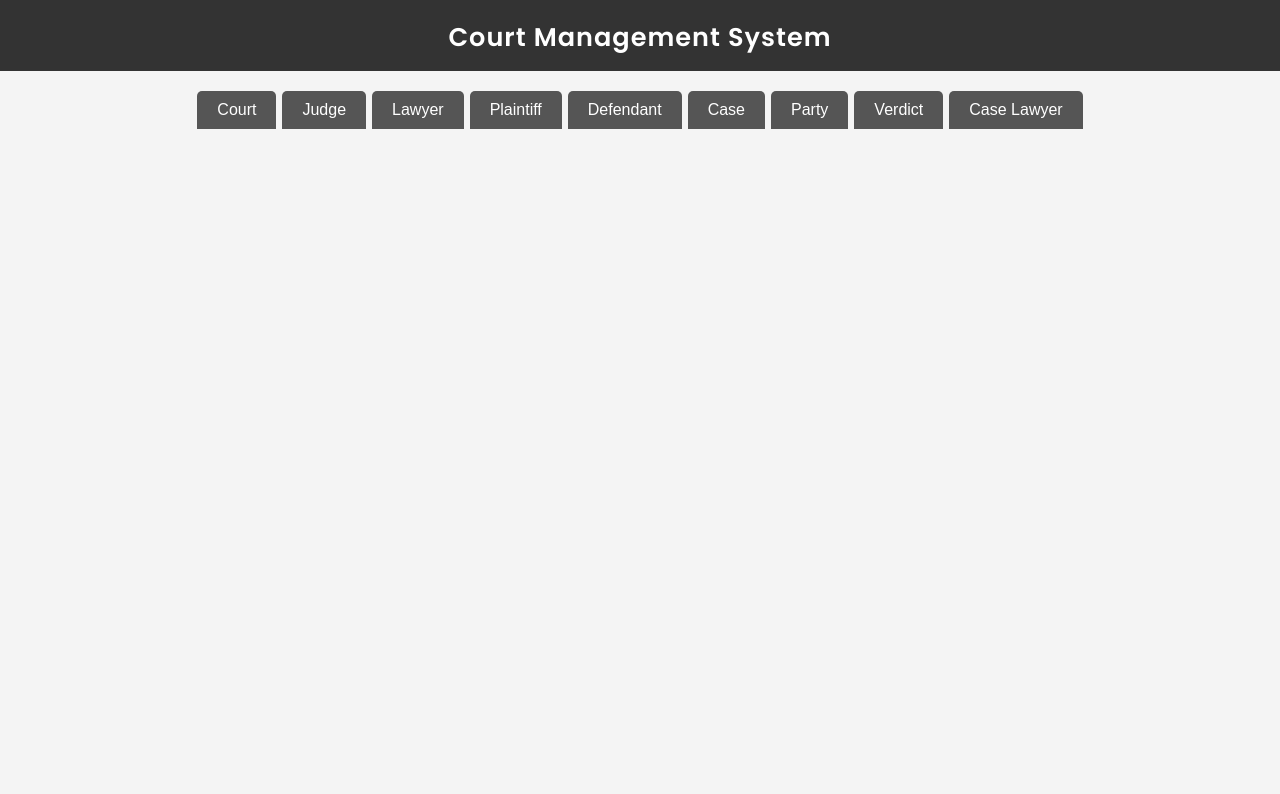
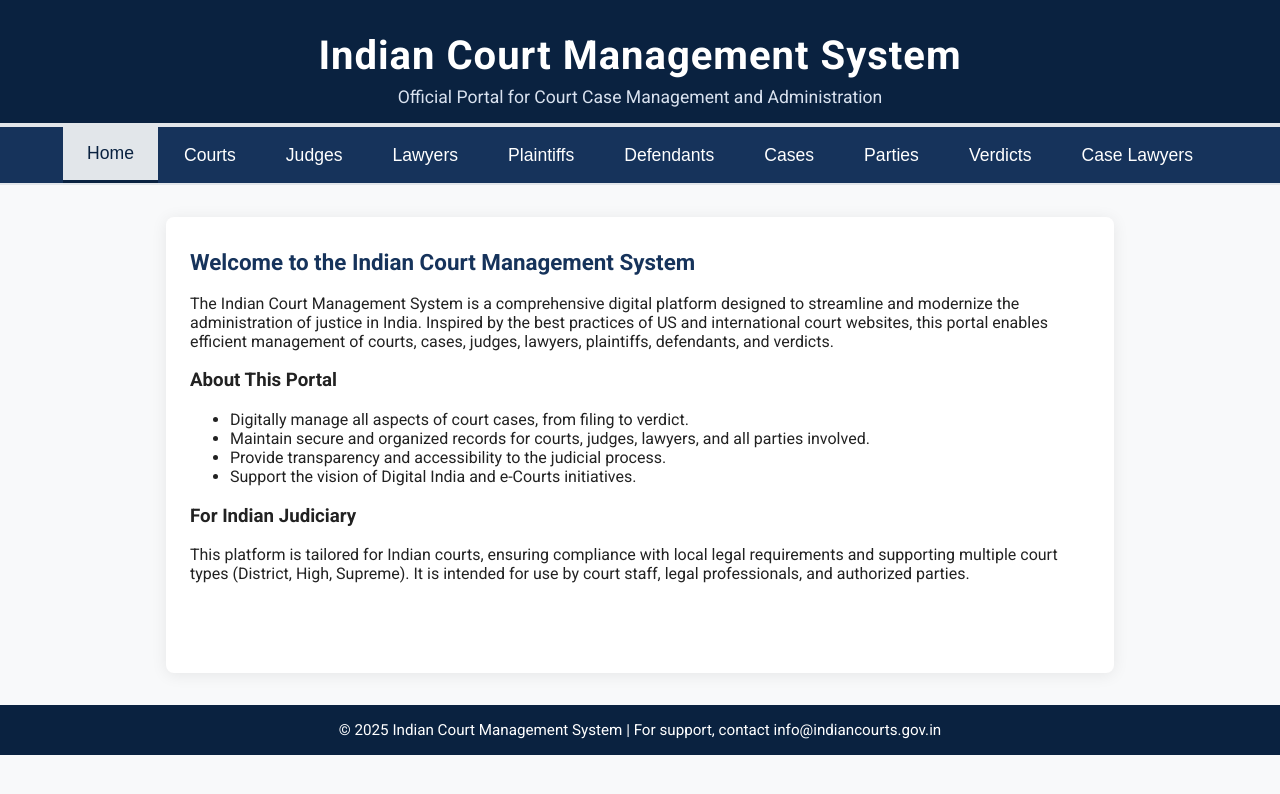
Before and after one commit to supersam300/restfull-api-dbms-courtDB-project, a website: page public/frontend.html in a window 1280 px wide. Drawn offline with Linux system fonts and the light colour scheme.

Commit message:
Update frontend.html(add home page)

```diff
--- a/public/frontend.html
+++ b/public/frontend.html
@@ -3,83 +3,101 @@
 <head>
   <meta charset="UTF-8" />
   <meta name="viewport" content="width=device-width, initial-scale=1.0"/>
-  <title>Court Management System</title>
-  <link href="https://fonts.googleapis.com/css2?family=Poppins:wght@300;400;600&display=swap" rel="stylesheet"/>
+  <title>Indian Court Management System</title>
+  <link href="https://fonts.googleapis.com/css2?family=Roboto:wght@400;700&display=swap" rel="stylesheet"/>
   <style>
     body {
-      font-family: 'Poppins', sans-serif;
+      font-family: 'Roboto', Arial, sans-serif;
       margin: 0;
       padding: 0;
-      background-color: #f4f4f4;
+      background-color: #f8f9fa;
+      color: #222;
+    }
+    header {
+      background-color: #0a2240;
+      color: #fff;
+      padding: 32px 0 16px 0;
+      text-align: center;
+      border-bottom: 4px solid #e2e6ea;
+    }
+    header h1 {
+      margin: 0;
+      font-size: 2.5rem;
+      letter-spacing: 1px;
+      font-weight: 700;
+    }
+    header p {
+      margin: 8px 0 0 0;
+      font-size: 1.1rem;
+      color: #d9e2ef;
     }
     nav {
-      background-color: #333;
-      color: white;
-      padding: 18px 20px 14px 20px;
-      text-align: center;
-      font-size: 1.6rem;
-      font-weight: 600;
-      letter-spacing: 1px;
-    }
-    .tabs {
+      background-color: #16335b;
       display: flex;
       justify-content: center;
-      margin-top: 20px;
       flex-wrap: wrap;
-      gap: 6px;
+      gap: 2px;
+      padding: 0;
+      border-bottom: 2px solid #e2e6ea;
     }
     .tab-button {
-      background-color: #555;
-      color: white;
+      background: none;
+      color: #fff;
       border: none;
-      padding: 10px 20px;
+      padding: 16px 24px;
+      font-size: 1.1rem;
       cursor: pointer;
-      border-radius: 5px 5px 0 0;
-      font-size: 1rem;
-      transition: background 0.2s;
+      font-weight: 500;
+      transition: background 0.2s, color 0.2s;
     }
-    .tab-button.active {
-      background-color: #007bff;
-      font-weight: bold;
+    .tab-button.active, .tab-button:hover {
+      background-color: #e2e6ea;
+      color: #0a2240;
+      border-bottom: 3px solid #0a2240;
+    }
+    .container {
+      max-width: 900px;
+      margin: 32px auto 0 auto;
+      background: #fff;
+      border-radius: 8px;
+      box-shadow: 0 2px 16px rgba(0,0,0,0.08);
+      padding: 32px 24px 24px 24px;
+      min-height: 400px;
     }
     .tab-content {
       display: none;
-      padding: 20px;
-      background-color: white;
-      border-radius: 0 0 8px 8px;
-      box-shadow: 0 2px 10px rgba(0,0,0,0.1);
-      margin-bottom: 30px;
-      margin-top: 0;
     }
     .tab-content.active {
       display: block;
     }
-    .container {
-      max-width: 800px;
-      margin: auto;
+    h2 {
+      color: #16335b;
+      font-size: 1.4rem;
+      margin-top: 0;
     }
     input[type="text"], input[type="number"] {
-      width: calc(100% - 22px);
+      width: 100%;
       padding: 10px;
-      margin-bottom: 10px;
-      border: 1px solid #ccc;
-      border-radius: 3px;
+      margin-bottom: 12px;
+      border: 1px solid #b0b8c1;
+      border-radius: 4px;
       font-size: 1rem;
+      background: #f4f6f8;
     }
     button.action {
-      background-color: #28a745;
-      color: white;
+      background-color: #0a2240;
+      color: #fff;
       border: none;
-      padding: 10px 20px;
-      cursor: pointer;
-      border-radius: 3px;
+      padding: 10px 22px;
+      border-radius: 4px;
       margin-right: 10px;
       margin-bottom: 10px;
       font-size: 1rem;
+      cursor: pointer;
       transition: background 0.2s;
     }
     button.action:hover {
-      background-color: #218838;
+      background-color: #16335b;
     }
     table {
       width: 100%;
@@ -88,13 +106,13 @@
       margin-bottom: 10px;
     }
     th, td {
-      border: 1px solid #ddd;
+      border: 1px solid #e2e6ea;
       padding: 8px;
       text-align: left;
       font-size: 1rem;
     }
     th {
-      background-color: #333;
+      background-color: #16335b;
       color: white;
     }
     pre {
@@ -116,24 +134,54 @@
       font-size: 1.08rem;
       margin-bottom: 7px;
     }
+    footer {
+      background: #0a2240;
+      color: #fff;
+      text-align: center;
+      padding: 16px 0;
+      margin-top: 32px;
+      font-size: 0.95rem;
+    }
   </style>
 </head>
 <body>
-<nav>Court Management System</nav>
-<div class="tabs">
-  <button type="button" class="tab-button" onclick="openTab('court')">Court</button>
-  <button type="button" class="tab-button" onclick="openTab('judge')">Judge</button>
-  <button type="button" class="tab-button" onclick="openTab('lawyer')">Lawyer</button>
-  <button type="button" class="tab-button" onclick="openTab('plaintiff')">Plaintiff</button>
-  <button type="button" class="tab-button" onclick="openTab('defendant')">Defendant</button>
-  <button type="button" class="tab-button" onclick="openTab('case')">Case</button>
-  <button type="button" class="tab-button" onclick="openTab('party')">Party</button>
-  <button type="button" class="tab-button" onclick="openTab('verdict')">Verdict</button>
-  <button type="button" class="tab-button" onclick="openTab('caseLawyer')">Case Lawyer</button>
+  <header>
+    <h1>Indian Court Management System</h1>
+    <p>Official Portal for Court Case Management and Administration</p>
+  </header>
+  <nav>
+    <button type="button" class="tab-button active" onclick="openTab('home', event)">Home</button>
+    <button type="button" class="tab-button" onclick="openTab('court', event)">Courts</button>
+    <button type="button" class="tab-button" onclick="openTab('judge', event)">Judges</button>
+    <button type="button" class="tab-button" onclick="openTab('lawyer', event)">Lawyers</button>
+    <button type="button" class="tab-button" onclick="openTab('plaintiff', event)">Plaintiffs</button>
+    <button type="button" class="tab-button" onclick="openTab('defendant', event)">Defendants</button>
+    <button type="button" class="tab-button" onclick="openTab('case', event)">Cases</button>
+    <button type="button" class="tab-button" onclick="openTab('party', event)">Parties</button>
+    <button type="button" class="tab-button" onclick="openTab('verdict', event)">Verdicts</button>
+    <button type="button" class="tab-button" onclick="openTab('caseLawyer', event)">Case Lawyers</button>
+  </nav>
+  <div class="container">
+    <!-- Home -->
+    <div id="home" class="tab-content active">
+      <section>
+        <h2>Welcome to the Indian Court Management System</h2>
+        <p>
+          The Indian Court Management System is a comprehensive digital platform designed to streamline and modernize the administration of justice in India. Inspired by the best practices of US and international court websites, this portal enables efficient management of courts, cases, judges, lawyers, plaintiffs, defendants, and verdicts.
+        </p>
+        <h3>About This Portal</h3>
+        <ul>
+          <li>Digitally manage all aspects of court cases, from filing to verdict.</li>
+          <li>Maintain secure and organized records for courts, judges, lawyers, and all parties involved.</li>
+          <li>Provide transparency and accessibility to the judicial process.</li>
+          <li>Support the vision of Digital India and e-Courts initiatives.</li>
+        </ul>
+        <h3>For Indian Judiciary</h3>
+        <p>
+          This platform is tailored for Indian courts, ensuring compliance with local legal requirements and supporting multiple court types (District, High, Supreme). It is intended for use by court staff, legal professionals, and authorized parties.
+        </p>
+      </section>
     </div>
-
-<div class="container">
-
     <!-- Court -->
     <div id="court" class="tab-content">
       <section>
@@ -339,18 +387,20 @@
       </section>
     </div>
   </div>
-
+  <footer>
+    &copy; 2025 Indian Court Management System | For support, contact info@indiancourts.gov.in
+  </footer>
   <script>
     const base = 'http://localhost:3000';
 
-// Tab switching
-function openTab(tabName) {
+    // Tab switching logic
+    function openTab(tabName, event) {
       const tabs = document.querySelectorAll('.tab-content');
       const buttons = document.querySelectorAll('.tab-button');
       tabs.forEach(tab => tab.classList.remove('active'));
       buttons.forEach(button => button.classList.remove('active'));
       document.getElementById(tabName).classList.add('active');
-  event.target.classList.add('active');
+      if (event) event.target.classList.add('active');
     }
 
     // Render a JSON object as a table
@@ -395,7 +445,6 @@ async function handleActionResponse(res, elId) {
         // If the result contains other keys (e.g. record data), show as table
         const keys = Object.keys(result).filter(k => k !== 'message');
         if (keys.length > 0) {
-      // If only one object (e.g. court_id, court_name, ...), show as table
           if (keys.length > 1 || typeof result[keys[0]] !== 'string') {
             html += renderObjectTable(result);
           }
```
Lines whose indentation alone changed are shown as unchanged.
